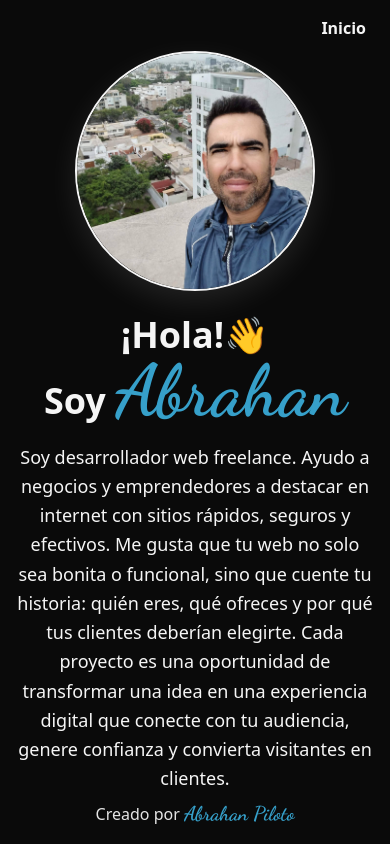
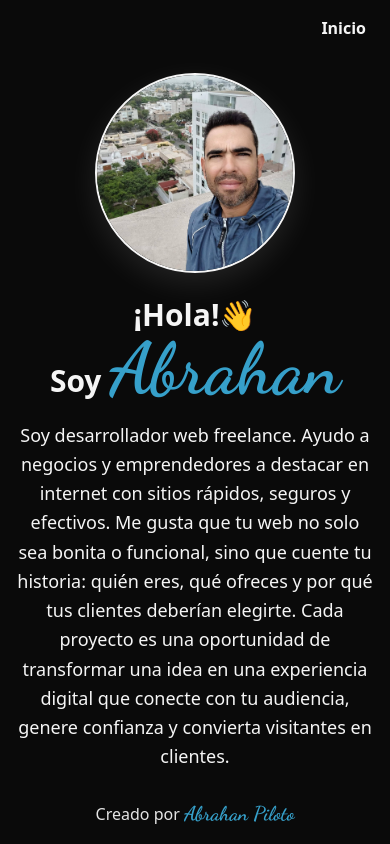
Before and after one commit to Abrahanpiloto/new-portfolio, a React (Vite) app: page /sobre-mi in a window 390 px wide. Built offline with nearby package versions, Linux system fonts and the light colour scheme.

Commit message:
texto mas pequeño y foto en aboutme

```diff
--- a/src/components/Aboutme.jsx
+++ b/src/components/Aboutme.jsx
@@ -9,7 +9,7 @@ const AboutMe = () => {
       </div>
       <div className="flex flex-col-reverse lg:flex-row items-center lg:items-start gap-6 lg:gap-16 max-w-6xl">
         <div className="lg:w-1/2">
-          <h1 className="lg:text-5xl text-4xl font-bold mb-4 text-center lg:text-left">
+          <h1 className="lg:text-5xl text-3xl font-bold mb-4 text-center lg:text-left">
             ¡Hola!<span>👋</span> <br /> Soy{" "}
             <span
               className="text-[#36A0CA] text-7xl"
@@ -36,7 +36,7 @@ const AboutMe = () => {
           <img
             src="/yo.jpg"
             alt="Foto de Abrahan"
-            className="w-60 h-60 lg:w-90 lg:h-80 rounded-full lg:rounded-sm object-cover border-2 border-neutral-100 dark:border-neutral-100 lg:rotate-[15deg] dark:shadow-[0_10px_30px_rgba(255,255,255,0.1)]"
+            className="w-50 h-50 lg:w-90 lg:h-80 rounded-full lg:rounded-sm object-cover border-2 border-neutral-100 dark:border-neutral-100 lg:rotate-[15deg] dark:shadow-[0_10px_30px_rgba(255,255,255,0.1)]"
           />
         </div>
       </div>
```
